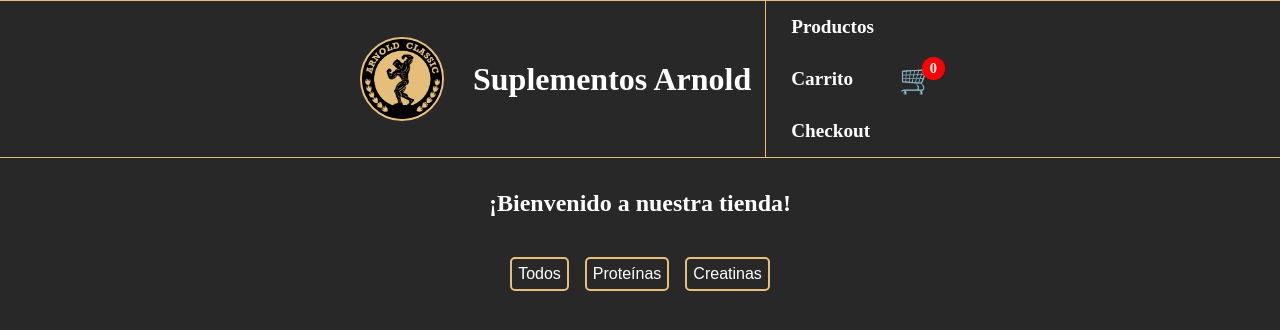
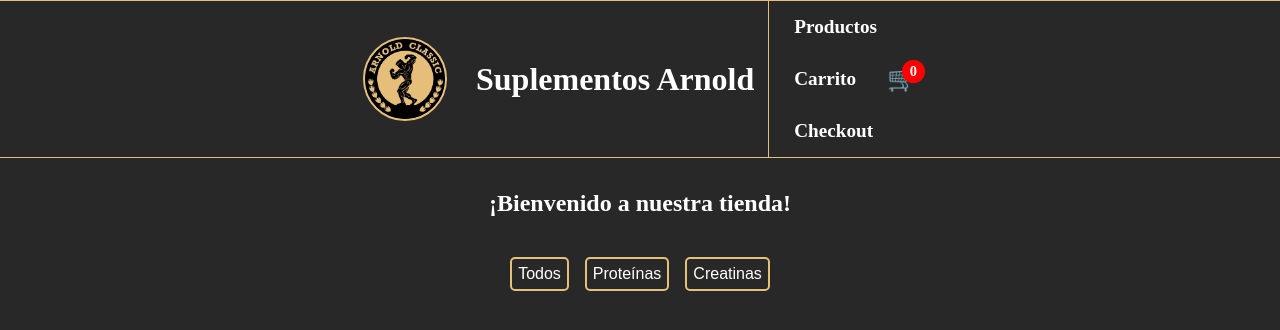
Before and after one commit to Tomas-Monmany/NavegaLasRutas-Monmany, a React (Create React App) app: page / in a window 1280 px wide. Shown: the top 330 px of the page. Built offline with nearby package versions, Linux system fonts and the light colour scheme.

Commit message:
CSS e imagenes

```diff
--- a/src/styles/styles.css
+++ b/src/styles/styles.css
@@ -80,16 +80,17 @@
 .cart {
   position: relative;
   cursor: pointer;
+  right: 15px;
 }
 
 .cart-icon {
-  font-size: 1.8rem;
+  font-size: 1.5rem;
 }
 
 .cart-notification {
   position: absolute;
   top: -5px;
-  right: -10px;
+  right: -8px;
   background-color: red;
   color: white;
   border-radius: 50%;
```
